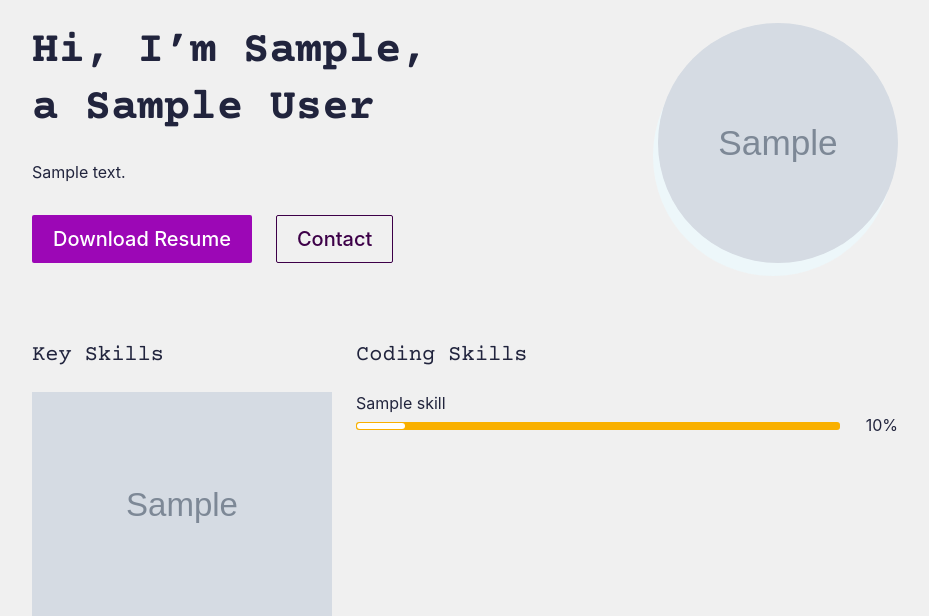
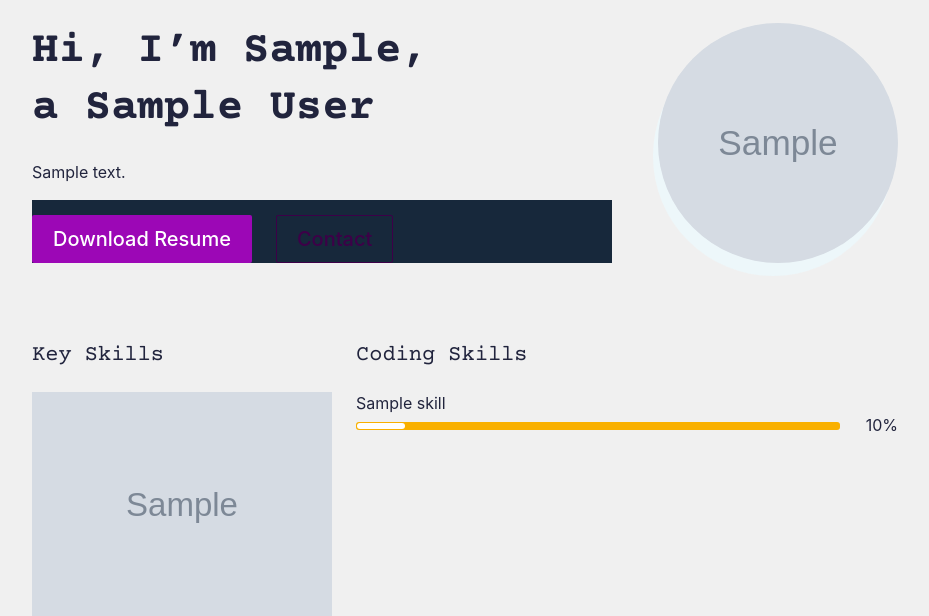
Before and after one commit to Ivansstyle/djangoCVWebsite, a Django app: page / in a window 1280 px wide. Shown: the part 181-797 px from the top of the page, without its empty margins (175-1104 px from the left). Run offline with Django 4.2, Linux system fonts and the light colour scheme; tables that the repository leaves empty hold one stand-in row (values such as "Sample post"); grey boxes marked "Sample" are stand-in pictures; data that the repository does not hold is empty; parts of the project's set-up code (start-up, migrations or seed data) failed here and were passed over; some libraries are stand-ins or nearby versions.

```diff
--- a/static/css/style.css
+++ b/static/css/style.css
@@ -289,6 +289,7 @@ a, .btn {
 }
 .bannerBtnCol {
 	padding-top: 15px;
+    background: #17283b;
 }
 
 .sectionSpace {
```
